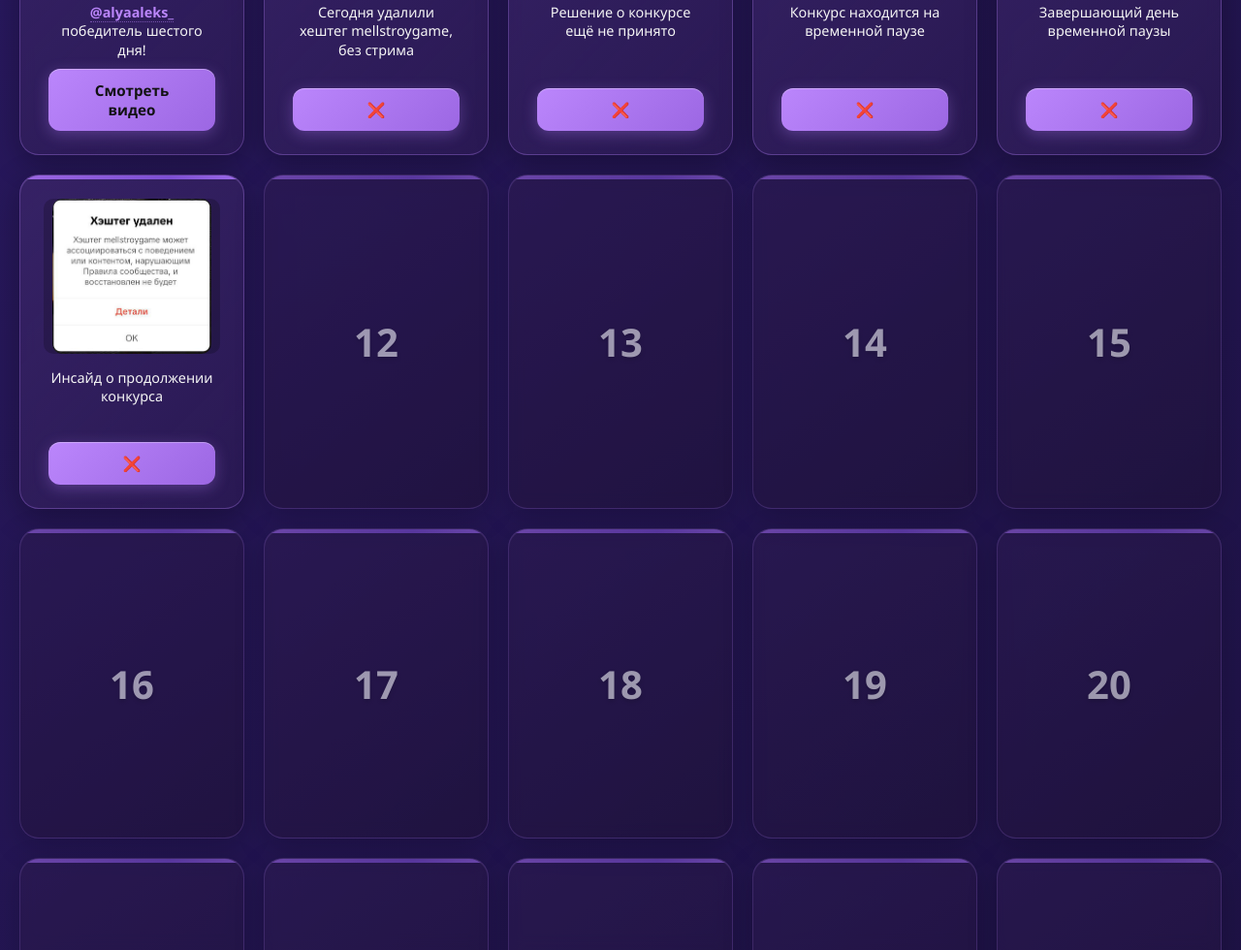
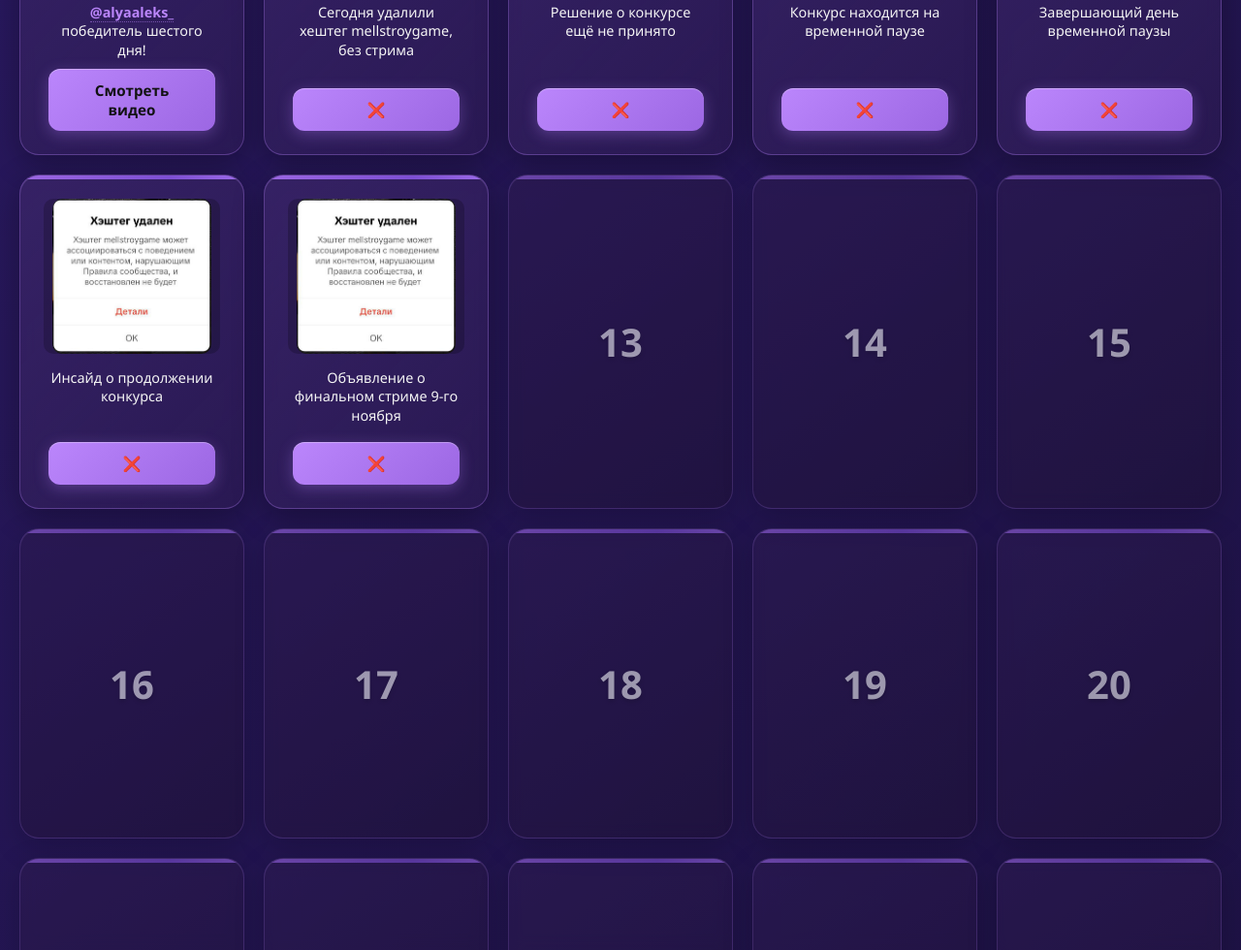
Before and after one commit to Yamswurzel/mellstroygame-calendar, a plain HTML site: page index.html in a window 1280 px wide. Shown: the part 1183-2163 px from the top of the page at 97% size. Drawn offline with Linux system fonts and the light colour scheme.

Commit message:
index.html

```diff
--- a/index.html
+++ b/index.html
@@ -196,7 +196,18 @@
                 </div>
             </div>
 
-            <div class="day-box locked"><div class="day-number">12</div></div>
+            <div class="day-box open">
+                <div class="day-content">
+                    <div class="image-container">
+                        <img src="photo/win7.png" alt="Результаты дня 12" class="day-image">
+                    </div>
+                    <div class="text-container">
+                        <p class="day-text">Объявление о финальном стриме 9-го ноября</p>
+                        <target="_blank" class="day-link">❌</a>
+                    </div>
+                </div>
+            </div>
+
             <div class="day-box locked"><div class="day-number">13</div></div>
             <div class="day-box locked"><div class="day-number">14</div></div>
             <div class="day-box locked"><div class="day-number">15</div></div>
```
